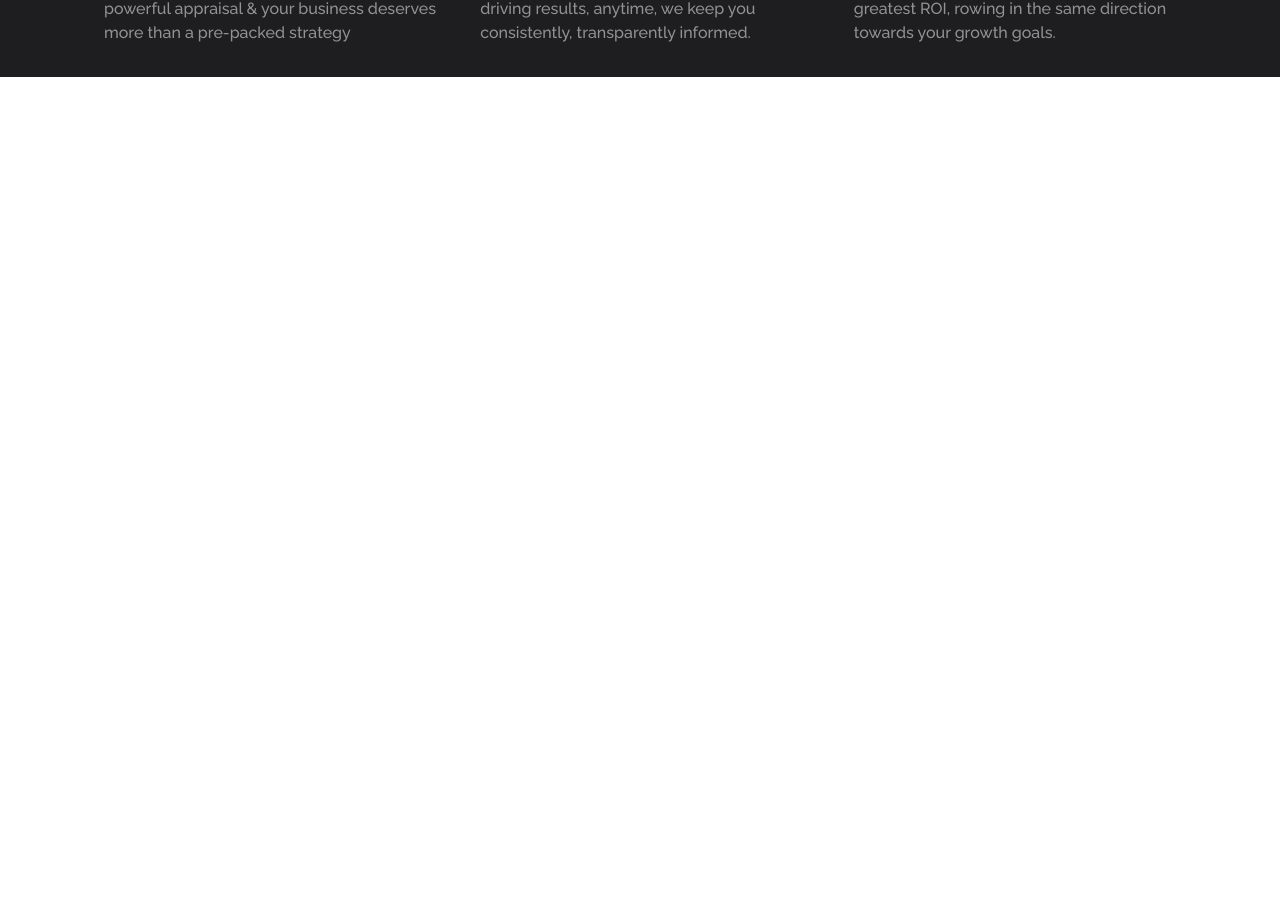
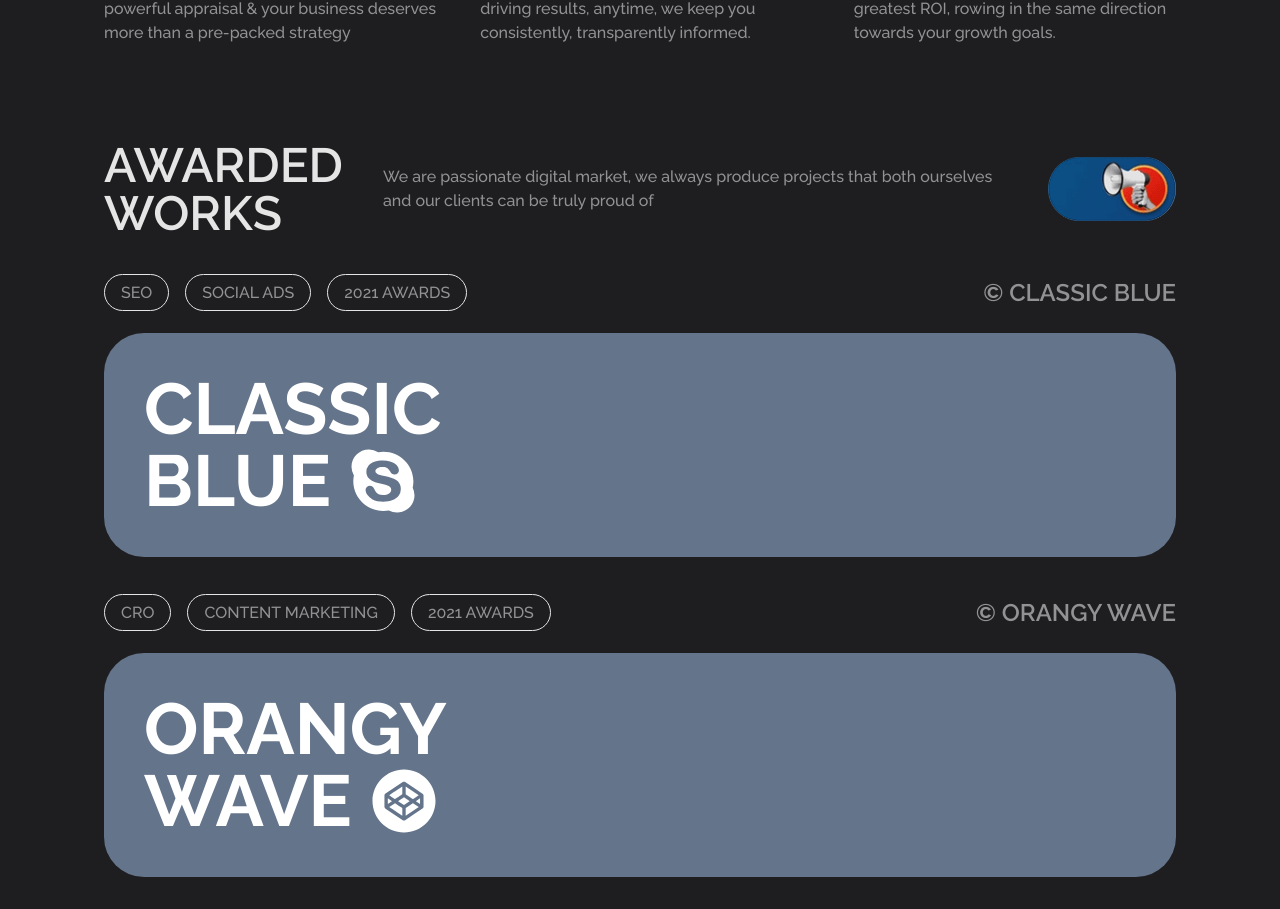
Before and after one commit to MAHE-1702/gOKul, a React (Vite) app: page / in a window 1280 px wide. Shown: the part 1530-2439 px from the top of the page. Before the commit the page ends 1607 px from the top, so only its background shows below. Built offline with nearby package versions, Linux system fonts and the light colour scheme.

Commit message:
Add Awarded Works section

```diff
--- a/src/App.jsx
+++ b/src/App.jsx
@@ -1,12 +1,16 @@
 import React from "react";
+import AwardedWorks from "./sections/AwardedWorks/AwardedWorks";
 import Deliver from "./sections/Deliver/Deliver";
 import Home from "./sections/Home/Home";
+import SelectedWorks from "./sections/SelectedWorks/SelectedWorks";
 
 const App = () => {
   return (
     <div className="bg-[#1e1e20]">
       <Home />
       <Deliver />
+      {/* <SelectedWorks /> */}
+      <AwardedWorks />
     </div>
   );
 };
--- /dev/null
+++ b/src/components/Label/Label.jsx
@@ -0,0 +1,11 @@
+const Label = ({ children, className }) => {
+  return (
+    <a
+      className={`bg-transparent border border-[#e5e5e5] rounded-[3rem] py-2 px-4 mr-4 font-medium  text-[#929294] uppercase hover:cursor-pointer hover:bg-white hover:transition ${className}`}
+    >
+      {children}
+    </a>
+  );
+};
+
+export default Label;
--- /dev/null
+++ b/src/components/Work/AwardedWork.jsx
@@ -0,0 +1,39 @@
+import Label from "../Label/Label";
+
+const AwardedWork = ({ labels, caption, title, icon, bgImage }) => {
+  return (
+    <div className="mt-10">
+      {/* The head */}
+      <div className="flex justify-between items-center">
+        <div>
+          {/* Map through the Labels     */}
+          {labels.map((label, index) => (
+            <Label key={index}>{label}</Label>
+          ))}
+        </div>
+        <div className="text-2xl uppercase text-[#929294] font-semibold">
+          &copy; {caption}
+        </div>
+      </div>
+
+      {/* The body */}
+      <div
+        className={`h-50 w-full bg-${bgImage} bg-no-repeat bg-cover bg-right bg-slate-500 mt-6 rounded-[2.5rem] p-10 text-white `}
+      >
+        <div className={`text-7xl uppercase font-bold w-[40%] ]`}>
+          <h3 className="relative">
+            {title}
+            <span
+              className="
+            absolute ml-4 bottom-0"
+            >
+              {icon}
+            </span>
+          </h3>
+        </div>
+      </div>
+    </div>
+  );
+};
+
+export default AwardedWork;
--- /dev/null
+++ b/src/sections/AwardedWorks/AwardedWorks.jsx
@@ -0,0 +1,39 @@
+import TrumpTag from "../../assets/images/Trump Tag.png";
+import AwardedWork from "../../components/Work/AwardedWork";
+import { IoLogoSkype, IoLogoCodepen } from "react-icons/io5";
+
+const AwardedWorks = () => {
+  return (
+    <div className="text-[#e5e5e5] pb-[2rem] w-[90%] max-w-[1200px] m-auto px-10 xxl:pt-[3rem]">
+      <div className="flex flex-wrap md:flex-nowrap justify-around items-center mt-[4rem]">
+        <h2 className="uppercase text-[1.5rem] lg:text-[3rem] font-semibold w-full lg:w-[30%] leading-[3rem]">
+          Awarded Works
+        </h2>
+        <p className="text-[#929294] px-10 font-medium lg:text-base text-[80%]">
+          We are passionate digital market, we always produce projects that both
+          ourselves and our clients can be truly proud of
+        </p>
+        {/* This will be a bigger tag, so its size is subject to change */}
+        <img src={TrumpTag} alt="" className=" w-32" />
+      </div>
+
+      {/* Awarded Work 1 */}
+      <AwardedWork
+        labels={["SEO", "Social Ads", "2021 Awards"]}
+        caption="Classic blue"
+        title="Classic Blue"
+        icon={<IoLogoSkype />}
+        bgImage="work-banner-1"
+      />
+      <AwardedWork
+        labels={["CRO", "Content Marketing", "2021 Awards"]}
+        caption="Orangy Wave"
+        title="Orangy Wave"
+        icon={<IoLogoCodepen />}
+        bgImage="work-banner-2"
+      />
+    </div>
+  );
+};
+
+export default AwardedWorks;
```
Lines whose indentation alone changed are shown as unchanged.
